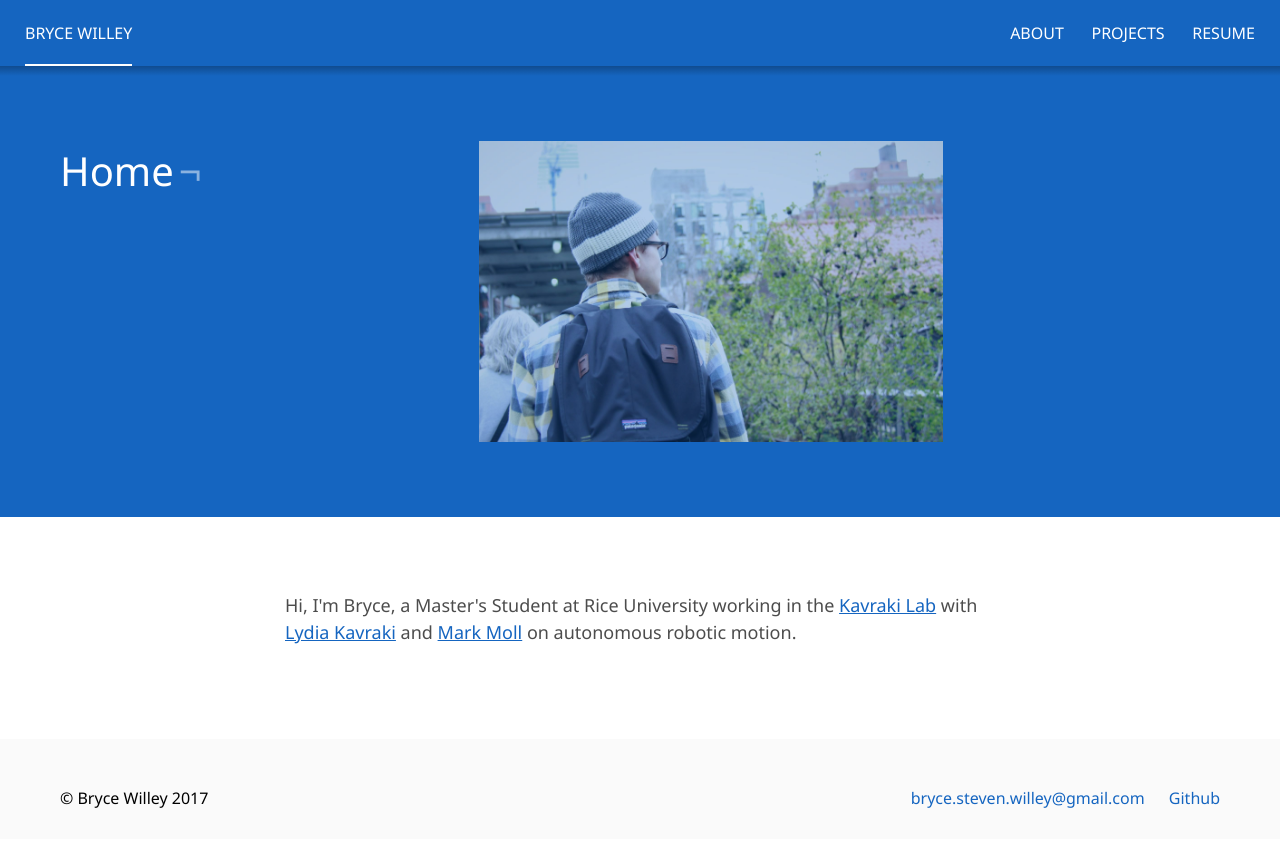
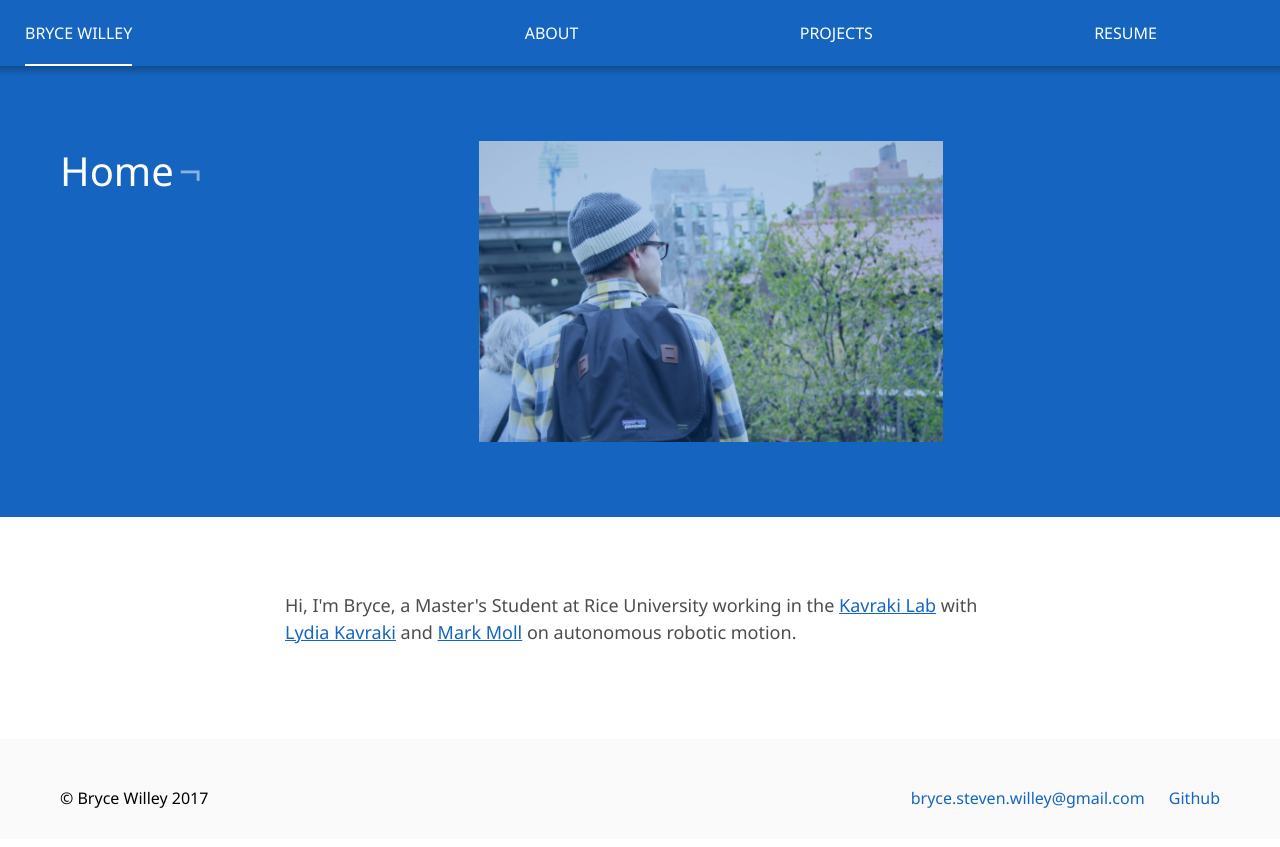
Before and after one commit to BryceStevenWilley/BryceStevenWilley.github.io, a Jekyll site: the page built from index.md, in a window 1280 px wide. Shown: the top 847 px of the page. Built offline with Jekyll 4.4.1, drawn with Linux system fonts in a browser that asks for light colours.

Commit message:
Fixed spacing between tabs at top

```diff
--- a/_includes/navigation.html
+++ b/_includes/navigation.html
@@ -5,6 +5,7 @@
     {% if page_paths %}
     <nav class="c-navigation spread">
       <a class="c-navigation__item {% if page.url == '/' %}is-active{% endif %}" href="{{ "/" | prepend: site.baseurl }}">{{site.title | escape}}</a>
+      <div class="spacer"></div>
       <input type="checkbox" id="nav-trigger" class="nav-trigger" />
       <label for="nav-trigger">
           <span class="menu-icon">
--- a/_sass/components/_navigation.scss
+++ b/_sass/components/_navigation.scss
@@ -2,8 +2,16 @@
    Navigation
    ========================================================================== */
 
+.spacer {
+  flex-grow: 1;
+}
+
 .c-navigation__container {
-  //flex-grow: 1;
+  flex-grow: 2;
+  display: flex;
+  flex-direction: row;
+  flex-wrap: wrap;
+  justify-content: space-around;
 }
 
 
```
